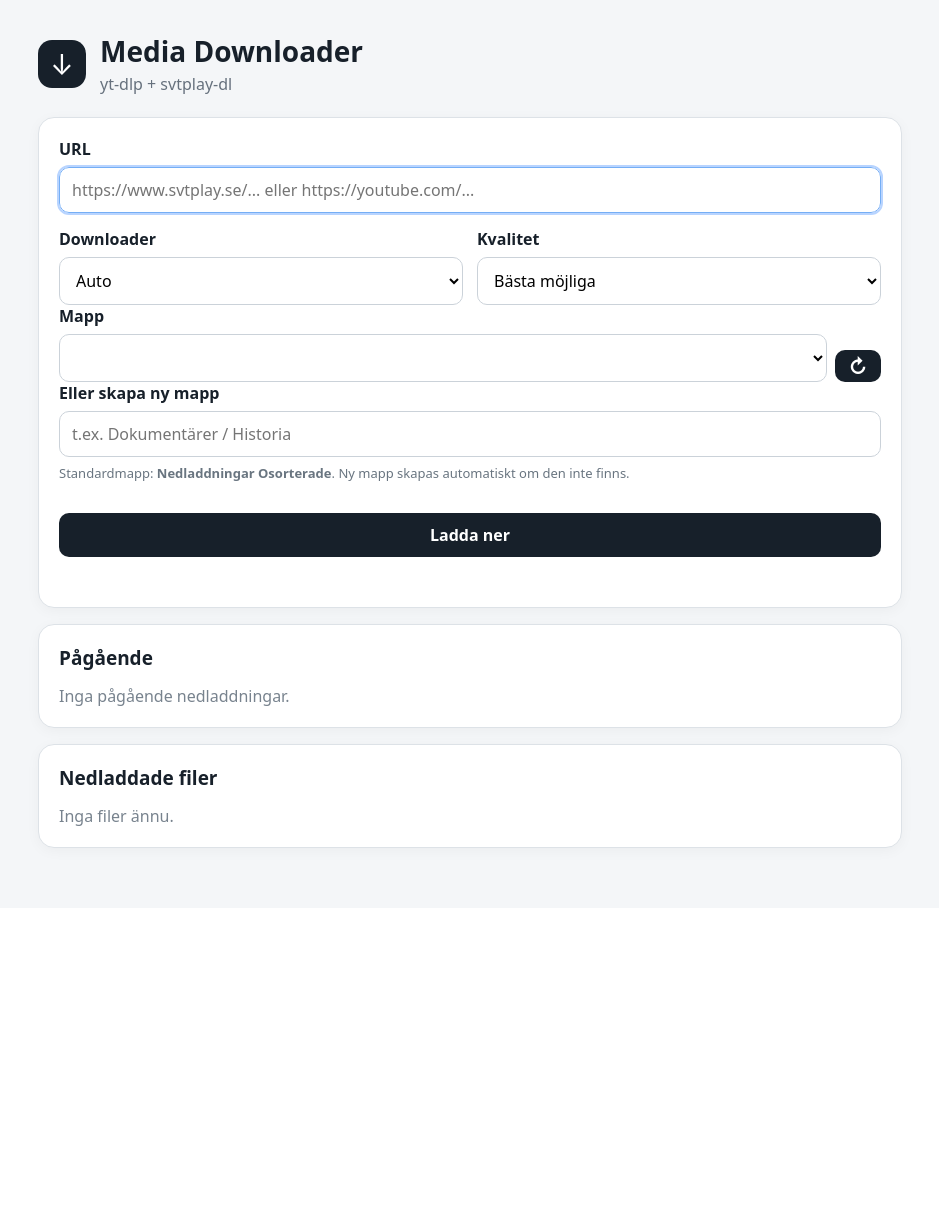
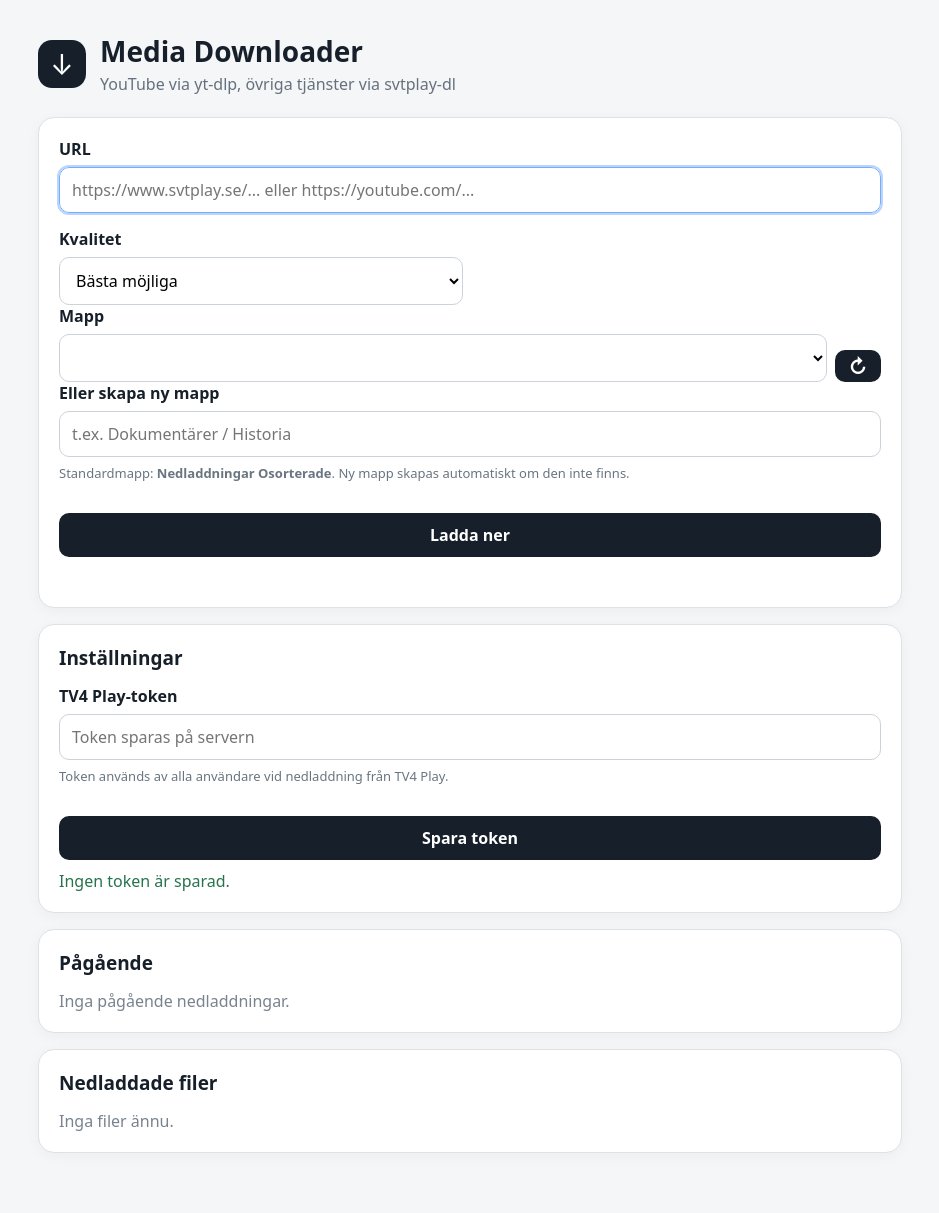
Before and after one commit to OlleLutten/media-downloader, a Flask app: page / in a window 1280 px wide. Shown: the whole page, without its empty margins (170-1109 px from the left). Before the commit the page ends 857 px from the top, so only its background shows below. Run offline with Flask 3, Linux system fonts and the light colour scheme; data that the repository does not hold is empty; parts of the project's set-up code (start-up, migrations or seed data) failed here and were passed over.

Commit message:
Add files via upload

```diff
--- a/app.py
+++ b/app.py
@@ -12,6 +12,7 @@ app = Flask(__name__)
 # /downloads is the host directory:
 # /mnt/Hem-NAS/media/UWTD-Nedladdningar
 DOWNLOAD_DIR = Path("/downloads")
+TOKEN_FILE = Path(os.getenv("TV4_TOKEN_FILE", "/config/tv4play-token"))
 DEFAULT_FOLDER = "Nedladdningar Osorterade"
 DOWNLOAD_DIR.mkdir(parents=True, exist_ok=True)
 (DOWNLOAD_DIR / DEFAULT_FOLDER).mkdir(parents=True, exist_ok=True)
@@ -20,15 +21,34 @@ jobs = {}
 lock = threading.Lock()
 
 SVT_HOSTS = ("svtplay.se", "svt.se", "urplay.se", "ur.se")
+YOUTUBE_HOSTS = ("youtube.com", "youtu.be", "youtube-nocookie.com")
 
 
 def choose_downloader(url, requested):
-    if requested in ("yt-dlp", "svtplay-dl"):
-        return requested
     host = re.sub(r"^www\.", "", re.split(r"/", url.split("://", 1)[-1])[0].lower())
-    if any(host == h or host.endswith("." + h) for h in SVT_HOSTS):
-        return "svtplay-dl"
-    return "yt-dlp"
+    if any(host == h or host.endswith("." + h) for h in YOUTUBE_HOSTS):
+        return "yt-dlp"
+    return "svtplay-dl"
+
+
+def read_tv4_token():
+    try:
+        return TOKEN_FILE.read_text(encoding="utf-8").strip()
+    except (FileNotFoundError, OSError):
+        return ""
+
+
+def save_tv4_token(token):
+    TOKEN_FILE.parent.mkdir(parents=True, exist_ok=True)
+    if token:
+        temporary_file = TOKEN_FILE.with_suffix(".tmp")
+        temporary_file.write_text(token + "\n", encoding="utf-8")
+        temporary_file.replace(TOKEN_FILE)
+    else:
+        try:
+            TOKEN_FILE.unlink()
+        except FileNotFoundError:
+            pass
 
 
 def safe_folder_path(value):
@@ -65,6 +85,9 @@ def run_job(job_id, url, downloader, folder, quality):
         # svtplay-dl downloads subtitles by default; --all-subtitles asks it
         # to download all available subtitle tracks.
         cmd = ["svtplay-dl", "--output", str(target_dir), "--all-subtitles"]
+        tv4_token = read_tv4_token()
+        if tv4_token:
+            cmd += ["--token", tv4_token]
         if quality != "best":
             # Keep compatibility with the existing UI's quality selector.
             cmd += ["--quality", quality]
@@ -197,6 +220,22 @@ def job(job_id):
         return jsonify(item)
 
 
+@app.get("/api/settings")
+def settings():
+    return jsonify({"tv4_token_configured": bool(read_tv4_token())})
+
+
+@app.post("/api/settings")
+def update_settings():
+    data = request.get_json(silent=True) or {}
+    token = str(data.get("tv4_token") or "").strip()
+    try:
+        save_tv4_token(token)
+    except OSError:
+        return jsonify({"error": "Kunde inte spara TV4 Play-token på servern."}), 500
+    return jsonify({"tv4_token_configured": bool(token)})
+
+
 @app.get("/api/folders")
 def folders():
     DOWNLOAD_DIR.mkdir(parents=True, exist_ok=True)
--- a/docker-compose.yml
+++ b/docker-compose.yml
@@ -7,3 +7,7 @@ services:
       - "30120:8080"
     volumes:
       - /mnt/Hem-NAS/media/UWTD-Nedladdningar:/downloads
+      - media-downloader-config:/config
+
+volumes:
+  media-downloader-config:
--- a/static/style.css
+++ b/static/style.css
@@ -33,6 +33,7 @@ button {
 }
 button:hover { opacity:.9; }
 #error { color:#b42318; margin-top:10px; min-height:20px; }
+#settingsMessage { color:#26734d; margin-top:10px; min-height:20px; }
 h2 { margin:0 0 14px; font-size:19px; }
 .empty { color:#78838e; }
 .job { border:1px solid #e0e5ea; border-radius:12px; padding:13px; margin-top:10px; }
--- a/templates/index.html
+++ b/templates/index.html
@@ -12,7 +12,7 @@
     <div class="logo">↓</div>
     <div>
       <h1>Media Downloader</h1>
-      <p>yt-dlp + svtplay-dl</p>
+      <p>YouTube via yt-dlp, övriga tjänster via svtplay-dl</p>
     </div>
   </section>
 
@@ -21,14 +21,6 @@
     <input id="url" type="url" placeholder="https://www.svtplay.se/... eller https://youtube.com/..." autofocus>
 
     <div class="grid">
-      <div>
-        <label for="downloader">Downloader</label>
-        <select id="downloader">
-          <option value="auto">Auto</option>
-          <option value="yt-dlp">yt-dlp</option>
-          <option value="svtplay-dl">svtplay-dl</option>
-        </select>
-      </div>
       <div>
         <label for="quality">Kvalitet</label>
         <select id="quality">
@@ -54,6 +46,15 @@
 
     <button id="start">Ladda ner</button>
     <div id="error"></div>
+  </section>
+
+  <section class="card">
+    <h2>Inställningar</h2>
+    <label for="tv4Token">TV4 Play-token</label>
+    <input id="tv4Token" type="password" autocomplete="new-password" placeholder="Token sparas på servern">
+    <p class="hint">Token används av alla användare vid nedladdning från TV4 Play.</p>
+    <button id="saveSettings" type="button">Spara token</button>
+    <div id="settingsMessage"></div>
   </section>
 
   <section class="card">
@@ -121,7 +122,6 @@ async function startDownload() {
     headers: {'Content-Type':'application/json'},
     body: JSON.stringify({
       url,
-      downloader: document.querySelector('#downloader').value,
       quality: document.querySelector('#quality').value,
       folder
     })
@@ -140,6 +140,30 @@ async function startDownload() {
   // Refresh so a newly-created folder becomes selectable immediately.
   await loadFolders();
   renderJobs();
+}
+
+async function loadSettings() {
+  const res = await fetch('/api/settings');
+  if (!res.ok) return;
+  const data = await res.json();
+  document.querySelector('#settingsMessage').textContent = data.tv4_token_configured
+    ? 'En token är sparad på servern.'
+    : 'Ingen token är sparad.';
+}
+
+async function saveSettings() {
+  const message = document.querySelector('#settingsMessage');
+  const token = document.querySelector('#tv4Token').value.trim();
+  const res = await fetch('/api/settings', {
+    method: 'POST',
+    headers: {'Content-Type':'application/json'},
+    body: JSON.stringify({tv4_token: token})
+  });
+  const data = await res.json();
+  message.textContent = res.ok
+    ? (data.tv4_token_configured ? 'Token sparad på servern.' : 'Token borttagen.')
+    : (data.error || 'Kunde inte spara token.');
+  if (res.ok) document.querySelector('#tv4Token').value = '';
 }
 
 async function poll() {
@@ -208,9 +232,11 @@ document.querySelector('#url').addEventListener('keydown', e => {
 document.querySelector('#newFolder').addEventListener('keydown', e => {
   if (e.key === 'Enter') startDownload();
 });
+document.querySelector('#saveSettings').addEventListener('click', saveSettings);
 
 loadFolders();
 loadFiles();
+loadSettings();
 setInterval(poll, 1500);
 </script>
 </body>
```
Also changed, not shown: README.md.
